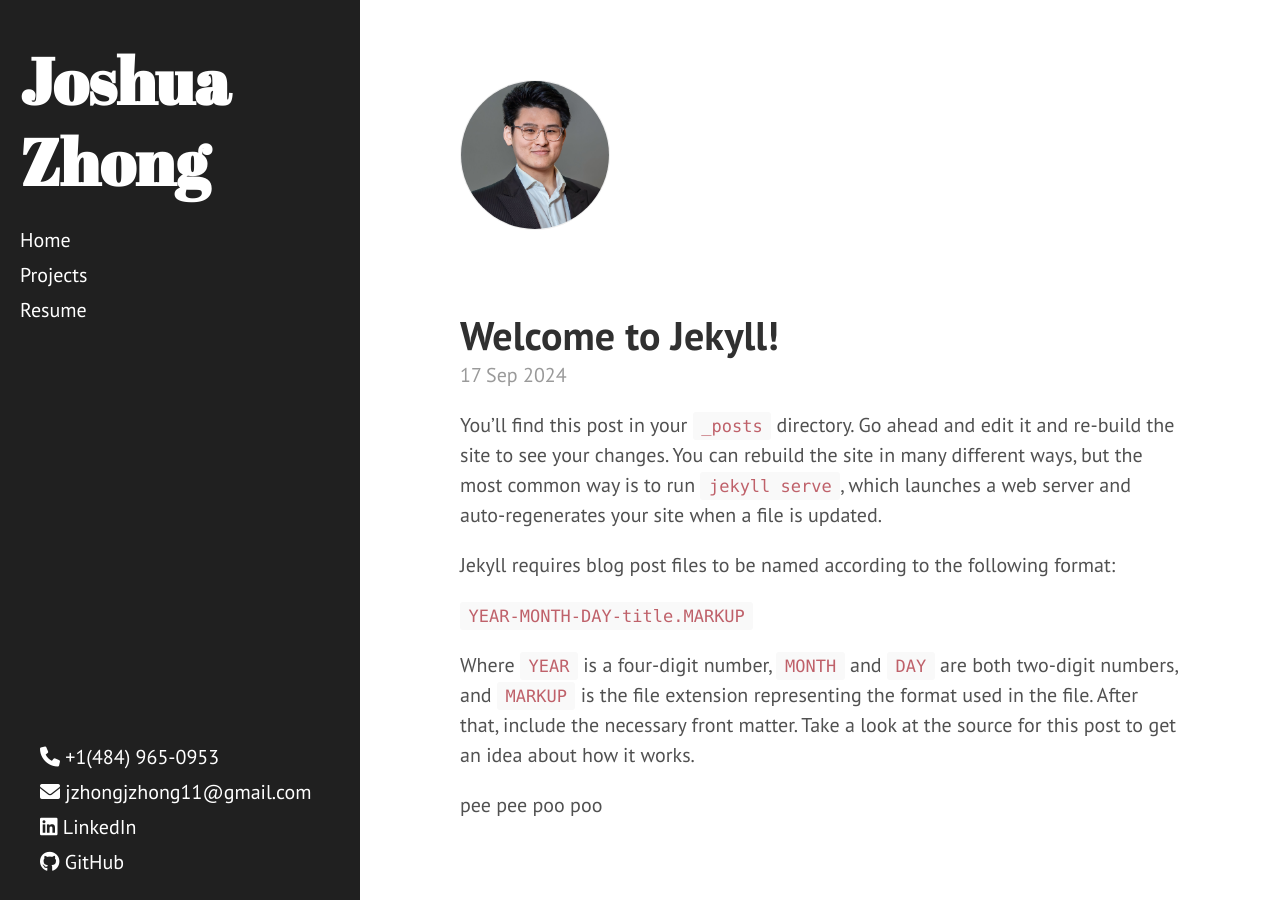
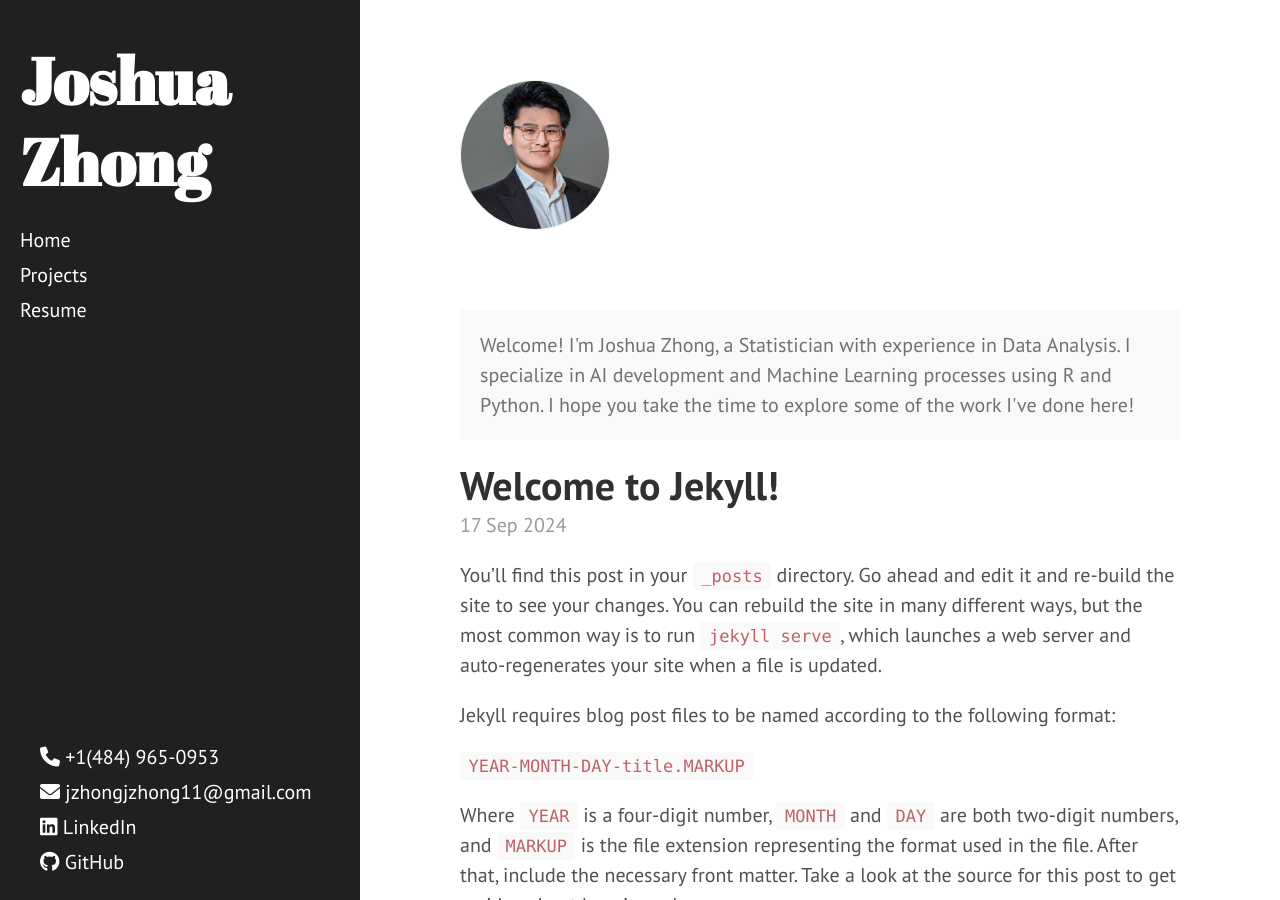
Before and after one commit to JZhong01/JZhong01.github.io, a Jekyll site: the page built from index.html, in a window 1280 px wide and 900 px high. Built offline with Jekyll 4.4.1, drawn with Linux system fonts in a browser that asks for light colours; the list of posts is cut into pages by our own code.

Commit message:
home edits

```diff
--- a/_posts/2024-09-17-welcome-to-jekyll.markdown
+++ b/_posts/2024-09-17-welcome-to-jekyll.markdown
@@ -11,5 +11,3 @@ Jekyll requires blog post files to be named according to the following format:
 `YEAR-MONTH-DAY-title.MARKUP`
 
 Where `YEAR` is a four-digit number, `MONTH` and `DAY` are both two-digit numbers, and `MARKUP` is the file extension representing the format used in the file. After that, include the necessary front matter. Take a look at the source for this post to get an idea about how it works.
-
-pee pee poo poo
--- a/index.html
+++ b/index.html
@@ -2,6 +2,10 @@
 layout: default
 title: Home
 ---
+
+
+
+
 
 
 <div class="page">
@@ -11,6 +15,10 @@ title: Home
 
 
 </div>
+
+<p class="message">
+  Welcome! I'm Joshua Zhong, a Statistician with experience in Data Analysis. I specialize in AI development and Machine Learning processes using R and Python. I hope you take the time to explore some of the work I've done here!
+</p>
 
 
 <div class="posts">
```
